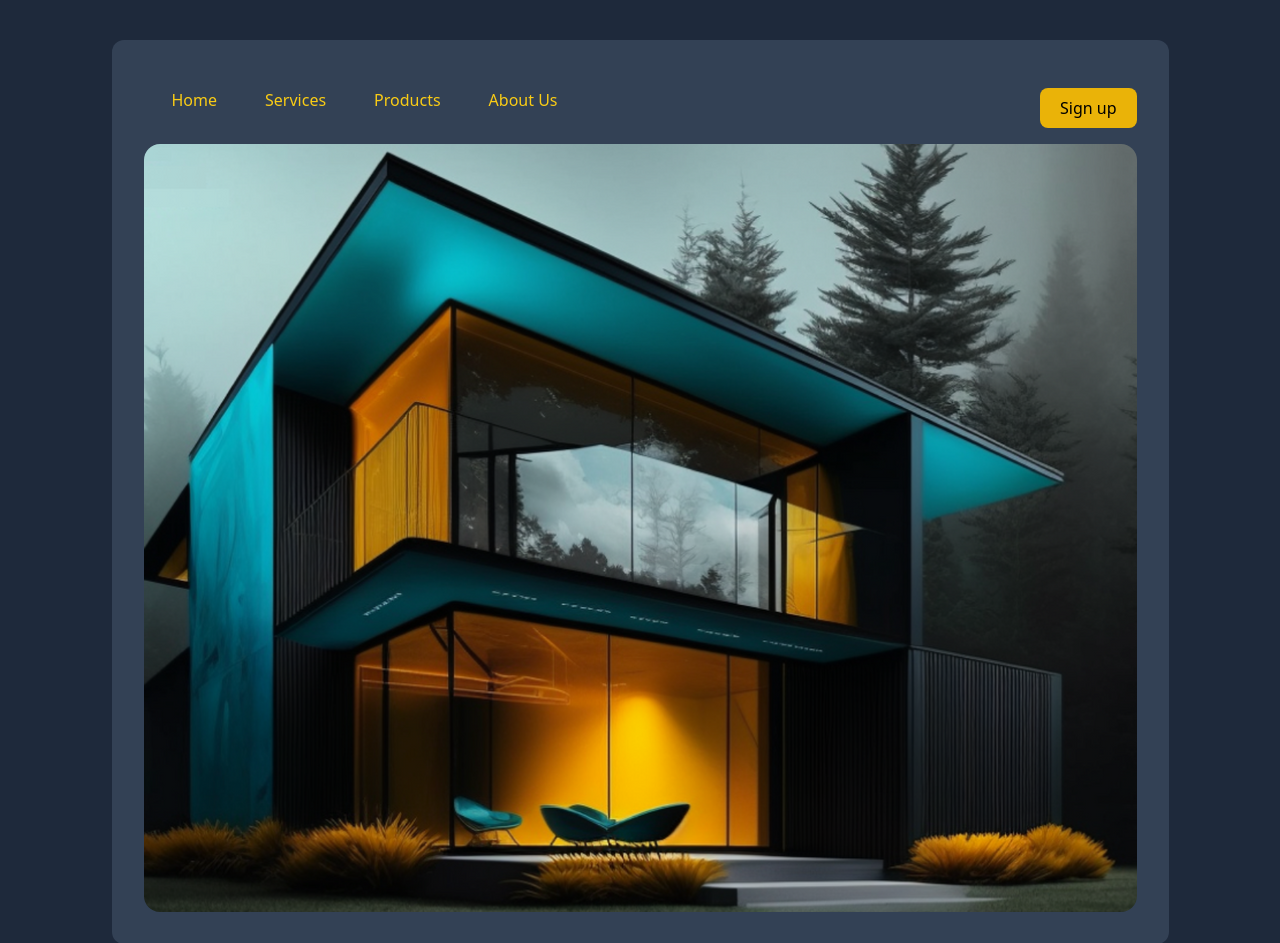
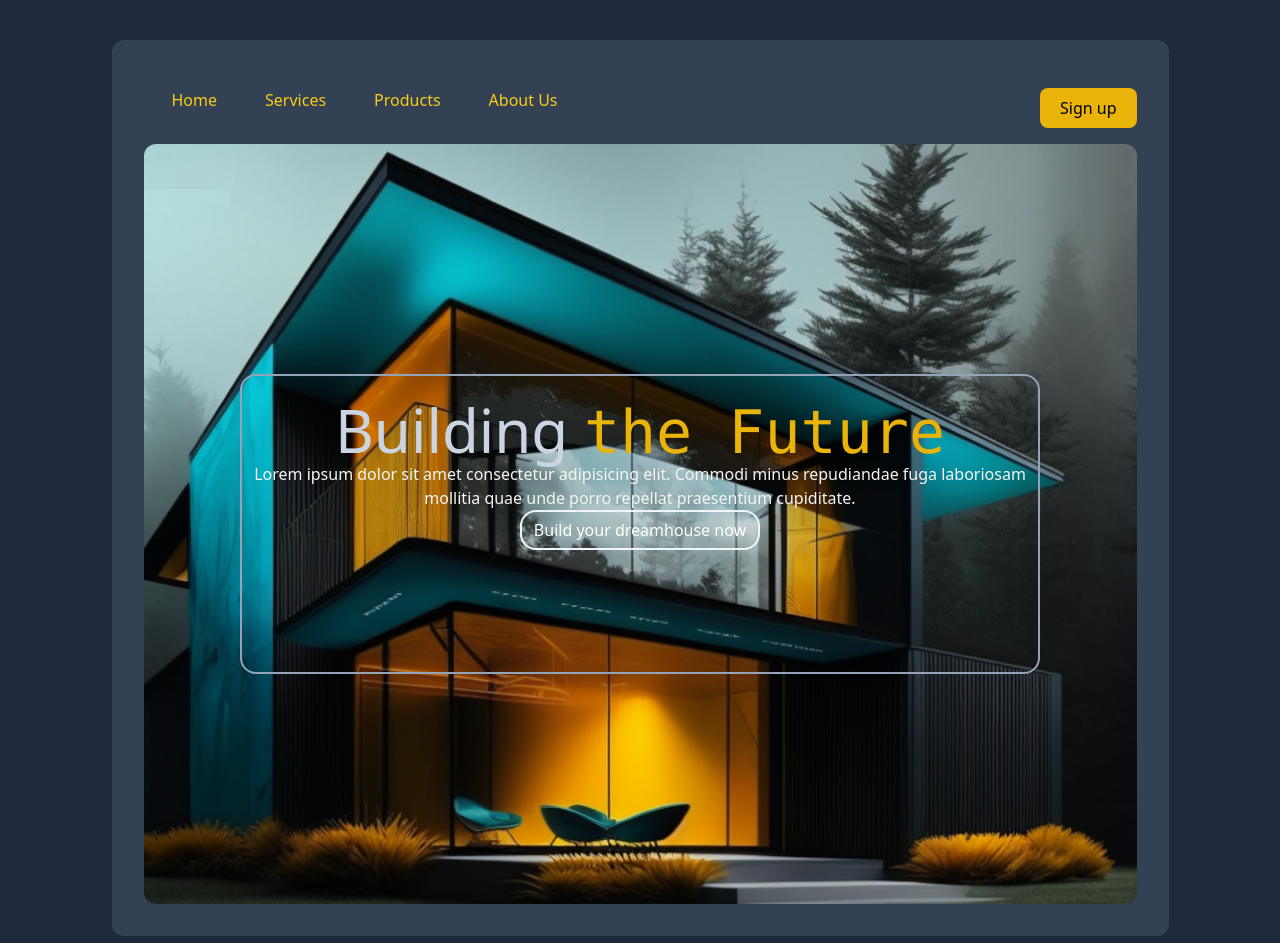
Before and after one commit to Adrian08796/modern-homes, a website built with Vite: page index.html in a window 1280 px wide. Shown: the top 943 px of the page. Built offline with nearby package versions, Linux system fonts and the light colour scheme.

Commit message:
created hero section)

```diff
--- a/index.html
+++ b/index.html
@@ -15,12 +15,13 @@
       <!-- Header section start -->
       <header>
         <nav
+          role="navigation"
           class="flex justify-between w-[993px] text-yellow-400 bg-transparent py-4">
           <!-- Nav buttons start -->
           <ul class="flex flex-row">
             <li>
               <a
-                class="px-5 py-2 hover:border-t-4 border-yellow-500 focus::border-t-4 focus:border-yellow-500 ms-2"
+                class="px-5 py-2 hover:border-t-4 border-yellow-500 ms-2"
                 href="./src/pages/../../index.html"
                 >Home</a
               >
@@ -57,13 +58,27 @@
         </nav>
       </header>
       <!-- Header section end -->
+
       <!-- Hero section start -->
-      <section class="">
-        <div class="">
-          <img
-            class="rounded-2xl"
-            src="./src/assets/images/Hero/Hero.png"
-            alt="Hero - Modern House Design" />
+      <section
+        role="Modern House Design Hero"
+        class="bg-[url('/src/assets/images/Hero/Hero.png')] w-full h-[760px] object-cover rounded-xl flex justify-center items-center">
+        <div
+          class="w-[800px] h-[300px] bg-transparent border-2 border-slate-400 rounded-2xl p-2">
+          <h1 class="font-sans text-6xl text-slate-300 pt-4 text-center">
+            Building <code class="text-yellow-500">the Future</code>
+          </h1>
+          <p class="text-neutral-100 text-center">
+            Lorem ipsum dolor sit amet consectetur adipisicing elit. Commodi
+            minus repudiandae fuga laboriosam mollitia quae unde porro repellat
+            praesentium cupiditate.
+          </p>
+          <div class="w-full h-[40px] flex justify-center">
+            <button
+              class="text-white border-2 border-slate-100 rounded-2xl px-3 bg-transparent hover:bg-yellow-500 hover:text-black">
+              Build your dreamhouse now
+            </button>
+          </div>
         </div>
       </section>
       <!-- Hero section end -->
```
